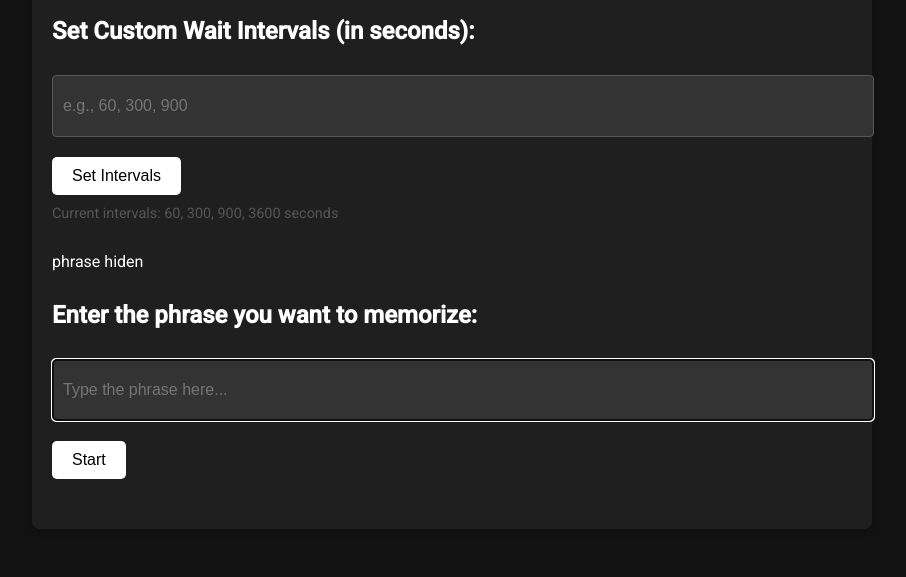
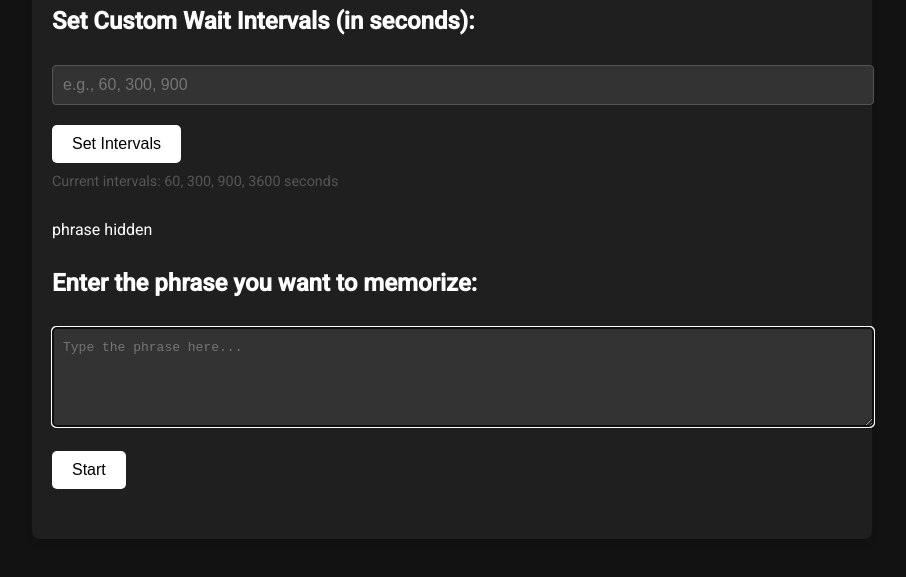
Before and after one commit to gabrielnino/spaced-repetition, a plain HTML site: page index.html in a window 1280 px wide. Shown: the part 231-808 px from the top of the page, without its empty margins (188-1094 px from the left). Drawn offline with Linux system fonts and the light colour scheme.

Commit message:
add multiline

```diff
--- a/index.html
+++ b/index.html
@@ -1,4 +1,3 @@
-
 <!DOCTYPE html>
 <html lang="en">
 <head>
@@ -33,21 +32,25 @@
                 Tip: Use shorter intervals for more frequent practice sessions, and longer intervals as you get more familiar with the material.
             </div>
         </div>
+
+        <!-- Phrase-interval section with hidden display -->
         <div id="phrase-intervalSection" class="section">
-            phrase hiden
+            phrase hidden
             <div id="phraseHiddenDisplay" class="phrase-hidden-display">
             </div>
         </div>
+
         <!-- Section to input the phrase -->
         <div id="phraseSection" class="section">
             <h2>Enter the phrase you want to memorize:</h2>
-            <input type="text" id="phraseInput" placeholder="Type the phrase here..." class="input-field">
+            <!-- Changed from input to textarea for multiline support -->
+            <textarea id="phraseInput" placeholder="Type the phrase here..." class="input-field" rows="4"></textarea>
             <button onclick="setPhrase()" class="action-btn">Start</button>
         </div>
 
         <!-- Memorization section -->
         <div id="memorySection" class="section" style="display: none;">
-            <input type="text" id="myTextbox" oninput="checkAndClear()" placeholder="Type the phrase here..." class="input-field">
+            <textarea id="myTextbox" oninput="checkAndClear()" placeholder="Type the phrase here..." class="input-field" rows="4"></textarea>
             <div id="counter" class="info-text">Text cleared 0 times.</div> <!-- Displays the counter -->
             <div id="timer" class="info-text">No wait mode.</div> <!-- Displays the timer -->
         </div>
--- a/styles.css
+++ b/styles.css
@@ -33,13 +33,19 @@ h1 {
 .input-field {
     width: 100%;
     max-width: 100%;
-    height: 40px;
     font-size: 1em;
     padding: 10px;
     margin-top: 10px;
     margin-bottom: 10px;
     border: 1px solid #ccc;
     border-radius: 4px;
+    resize: vertical; /* Allow users to resize vertically */
+}
+
+/* Specific styling for textarea if needed */
+textarea.input-field {
+    height: auto; /* Allows the height to adjust based on content */
+    line-height: 1.5; /* Improves readability */
 }
 
 .toggle-btn, .action-btn {
```
